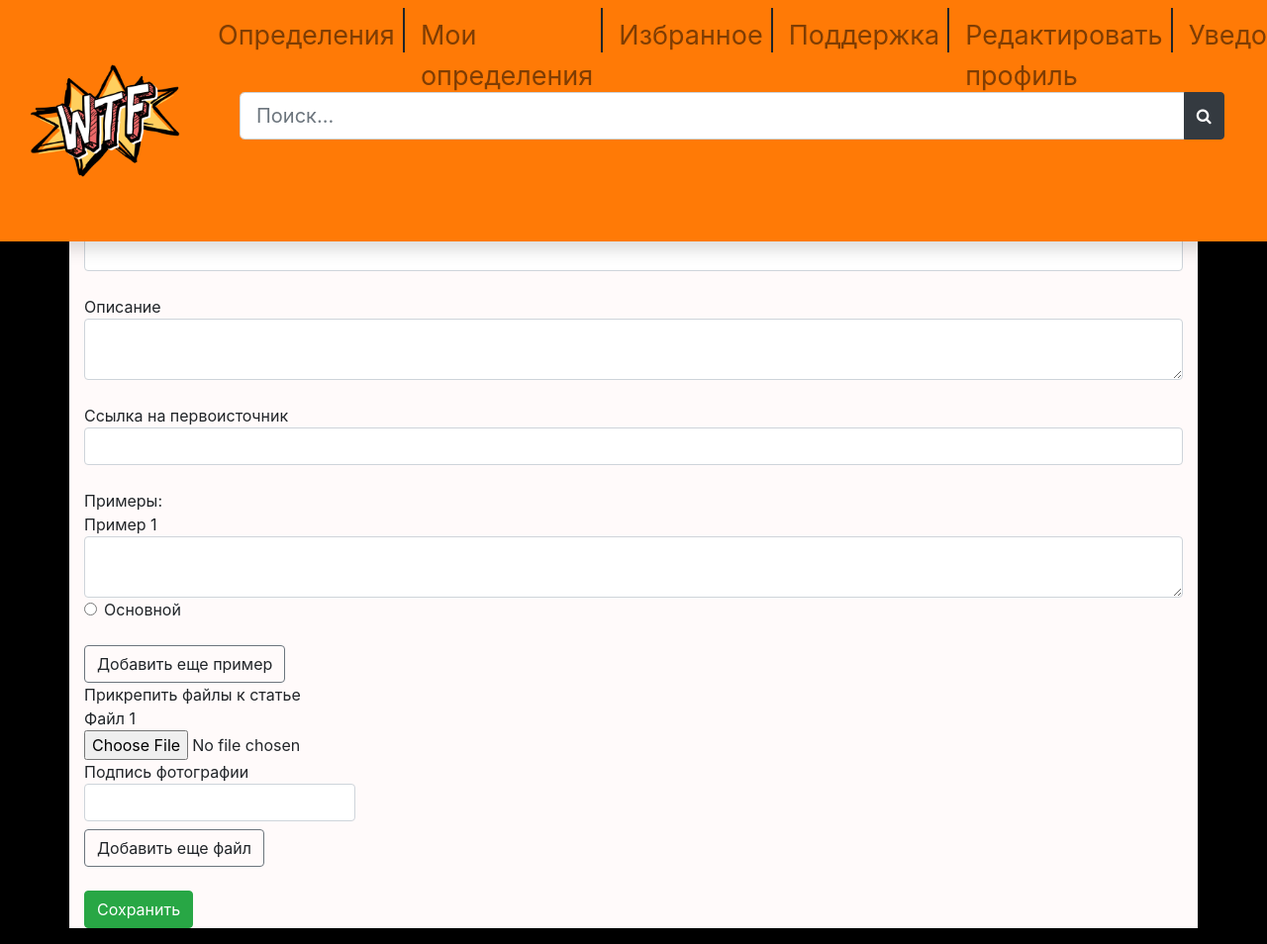
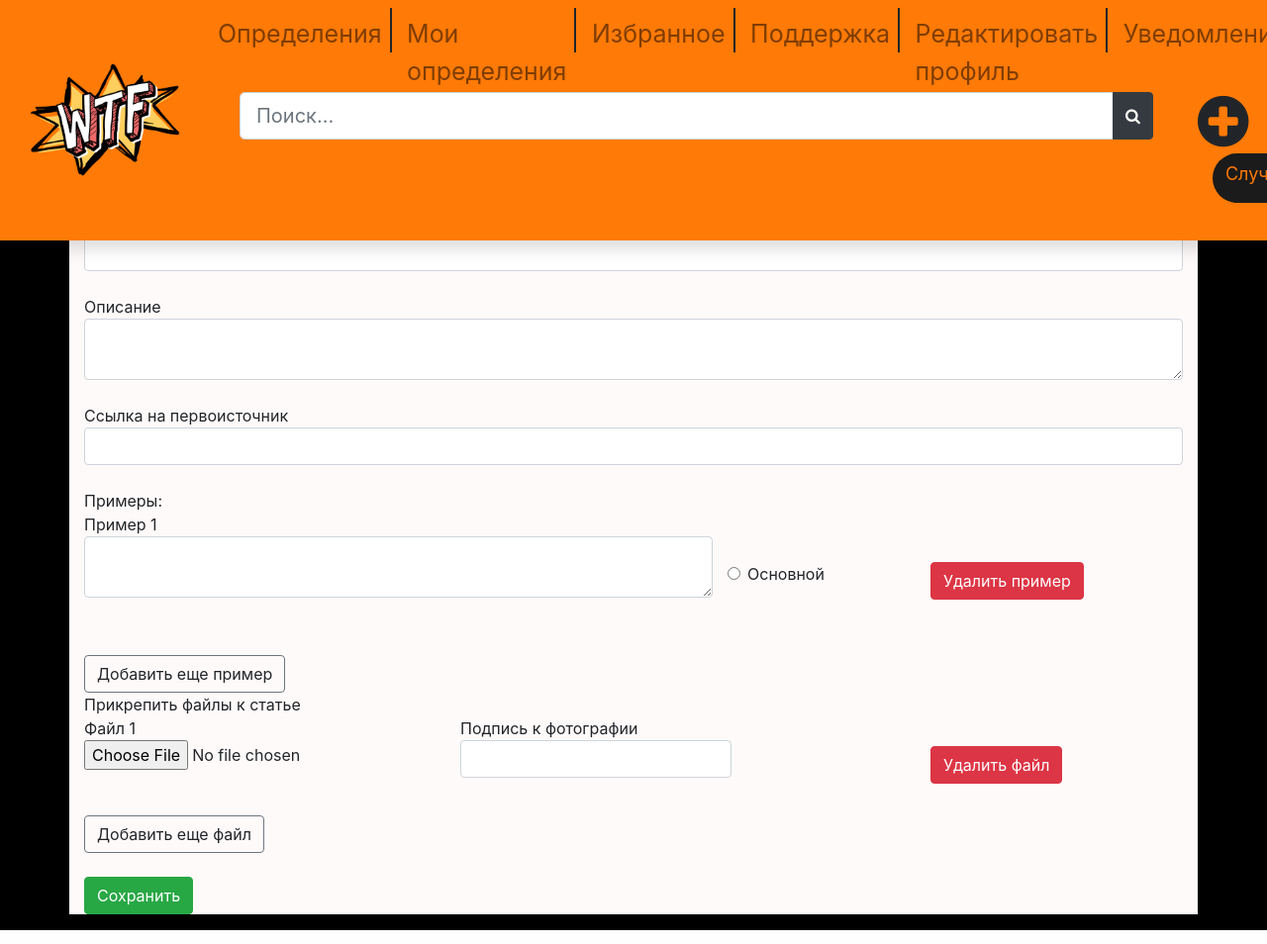
Before and after one commit to Korgutlova/urban_dictionary, a Django app: page /urban/create_definition/ in a window 1280 px wide. Shown: the whole page at 99% size. Run offline with Django 3.2, Linux system fonts and the light colour scheme; the visitor is signed in with stand-in values (Sample User, id 1); data comes from the database, SQL or seed files in the repository; some libraries are stand-ins or nearby versions.

Commit message:
added 'delete params' during creation definition and added  display statuses of definitions

```diff
--- a/static/css/custom.css
+++ b/static/css/custom.css
@@ -25,7 +25,7 @@ body {
 }
 
 #navbarmenu {
-    font-size: 27px;
+    font-size: 25px;
 }
 
 .favorites {
--- a/templates/website/definition/create_definition.html
+++ b/templates/website/definition/create_definition.html
@@ -9,23 +9,35 @@
         Описание<textarea name="description" class="form-control"></textarea><br>
         Ссылка на первоисточник<input name="source" class="form-control" type="text"><br>
         Примеры:<br>
-        <div class="example">
-            Пример 1<textarea name="examples" class="form-control"></textarea>
-            <div class="form-check">
+        <div class="row example">
+            <div class="form-group col-md-7">
+                Пример 1<textarea name="examples" class="form-control"></textarea>
+            </div>
+            <div class="form-group col-md-2 form-check" style="margin-top: 50px">
                 <label class="form-check-label">
                     <input type="radio" class="form-check-input" name="primary" value="0">Основной
                 </label>
+            </div>
+            <div class="form-group col-md-3 " style="margin-top: 50px">
+                <p class="btn btn-danger del_example">Удалить пример</p>
             </div>
         </div>
         <br>
         <a id="add_example" class="btn btn-outline-secondary">Добавить еще пример</a>
         <br>
         Прикрепить файлы к статье
-        <div class="file">
-             Файл 1 <input class="form-control-file" type="file" name="upload_data">
-            <label> Подпись фотографии
-                <input name="header" class="form-control" type="text">
-            </label><br>
+        <div class="row file">
+            <div class="form-group col-md-4">
+                Файл 1 <input class="form-control-file" type="file" name="upload_data">
+            </div>
+            <div class="form-group col-md-5">
+                <label> Подпись к фотографии
+                    <input name="header" class="form-control" type="text">
+                </label>
+            </div>
+            <div class="form-group col-md-3" style="margin-top: 30px">
+                <p class="btn btn-danger del_file">Удалить файл</p>
+            </div>
         </div>
 
         <a id="add_file" class="btn btn-outline-secondary">Добавить еще файл</a>
@@ -38,24 +50,43 @@
         $(document).ready(function () {
             $("#add_example").click(function () {
                 var count = $(".example").length;
-                $(".example:last").after("<div class=\"example\">\n" +
-                    "            Пример " + (count + 1) + " <textarea name=\"examples\" class=\"form-control\"></textarea>\n" +
-                    "            <div class=\"form-check\">\n" +
+                $(".example:last").after("<div class=\"row example\">\n" +
+                    "            <div class=\"form-group col-md-7\">\n" +
+                    "                Пример " + (count + 1) + " <textarea name=\"examples\" class=\"form-control\"></textarea>\n" +
+                    "            </div>\n" +
+                    "            <div class=\"form-group col-md-2 form-check\" style=\"margin-top: 50px\">\n" +
                     "                <label class=\"form-check-label\">\n" +
                     "                    <input type=\"radio\" class=\"form-check-input\" name=\"primary\" value=\"" + count + "\">Основной\n" +
                     "                </label>\n" +
                     "            </div>\n" +
-                    "            <br>\n" +
+                    "            <div class=\"form-group col-md-3 \" style=\"margin-top: 50px\">\n" +
+                    "                <p class=\"btn btn-danger del_example\">Удалить пример</p>\n" +
+                    "            </div>\n" +
                     "        </div>");
             });
             $("#add_file").click(function () {
                 var count = $(".file").length + 1;
-                $(".file:last").after("<div class=\"file\">\n" +
-                    "             Файл " + count + "<input class=\"form-control-file\" type=\"file\" name=\"upload_data\">\n" +
-                    "            <label> Подпись фотографии\n" +
-                    "                <input name=\"header\" class=\"form-control\" type=\"text\">\n" +
-                    "            </label><br>\n" +
+                $(".file:last").after("<div class=\"row file\">\n" +
+                    "            <div class=\"form-group col-md-4\">\n" +
+                    "                Файл " + count + " <input class=\"form-control-file\" type=\"file\" name=\"upload_data\">\n" +
+                    "            </div>\n" +
+                    "            <div class=\"form-group col-md-5\">\n" +
+                    "                <label> Подпись к фотографии\n" +
+                    "                    <input name=\"header\" class=\"form-control\" type=\"text\">\n" +
+                    "                </label>\n" +
+                    "            </div>\n" +
+                    "            <div class=\"form-group col-md-3\" style=\"margin-top: 30px\">\n" +
+                    "                <p class=\"btn btn-danger del_file\">Удалить файл</p>\n" +
+                    "            </div>\n" +
                     "        </div>");
+            });
+            {# TO DO REMOVE (NOT FULL) #}
+            $('.container').on('click', '.del_example', function () {
+                $(this).parent().parent().remove();
+            });
+
+            $('.container').on('click', '.del_file', function () {
+                $(this).parent().parent().remove();
             });
         });
     </script>
--- a/website/models.py
+++ b/website/models.py
@@ -73,6 +73,12 @@ class Definition(models.Model):
         if self.date is None:
             return False
         return True
+
+    def get_cur_status(self):
+        reqs = self.requests.all()
+        if len(reqs) == 0:
+            return -1
+        return reqs.first().status
 
     @classmethod
     def get_top_for_week(cls):
--- a/website/urls.py
+++ b/website/urls.py
@@ -12,6 +12,7 @@ urlpatterns = [
     path(r'random_definition', random_definition, name='random_definition'),
     path(r'personal_definitions/', personal_definitions, name='personal_definitions'),
     path(r'definition/<int:pk>', definition, name='definition'),
+    path(r'definition/edit/<int:pk>', edit_definition, name='edit_definition'),
     path(r'definition/check/<int:pk>', request_for_definition, name='request_for_definition'),
     path(r'page_not_found/', page_not_found, name='page_not_found'),
     path(r'definition/like', like, name='like'),
--- a/website/views.py
+++ b/website/views.py
@@ -115,7 +115,7 @@ def request_for_definition(request, pk):
                 rfp.status = STATUSES_FOR_REQUESTS[3][0]
             rfp.reason = request.POST["reason"]
         rfp.save()
-        return redirect('website:main_page')
+        return redirect('website:requests_pub')
 
     return render(request, "website/admin/admin_definition_check.html", {"rfp": rfp})
 
@@ -239,3 +239,17 @@ def requests_pub(request):
         return render(request, 'website/admin/requests_for_publication.html',
                       {'rfps': RequestForPublication.objects.filter(status=STATUSES_FOR_REQUESTS[0][0])})
     return redirect("website:page_not_found")
+
+
+def edit_definition(request, pk):
+    definition = Definition.objects.get(id=pk)
+    current_user = request.user.custom_user
+    if definition.author != current_user:
+        return redirect("website:page_not_found")
+    if request.method == "POST":
+        # TO DO
+        # Update old definition
+        # Update rfp if exists
+        pass
+    rfp = RequestForPublication.objects.get(definition=definition)
+    return render(request, "website/definition/edit_definition.html", {"definition": definition, "rfp": rfp})
```
Also changed, not shown: templates/website/definition/edit_definition.html (+12 -0 lines), templates/website/definition/personal_definitions.html (+24 -9 lines).
